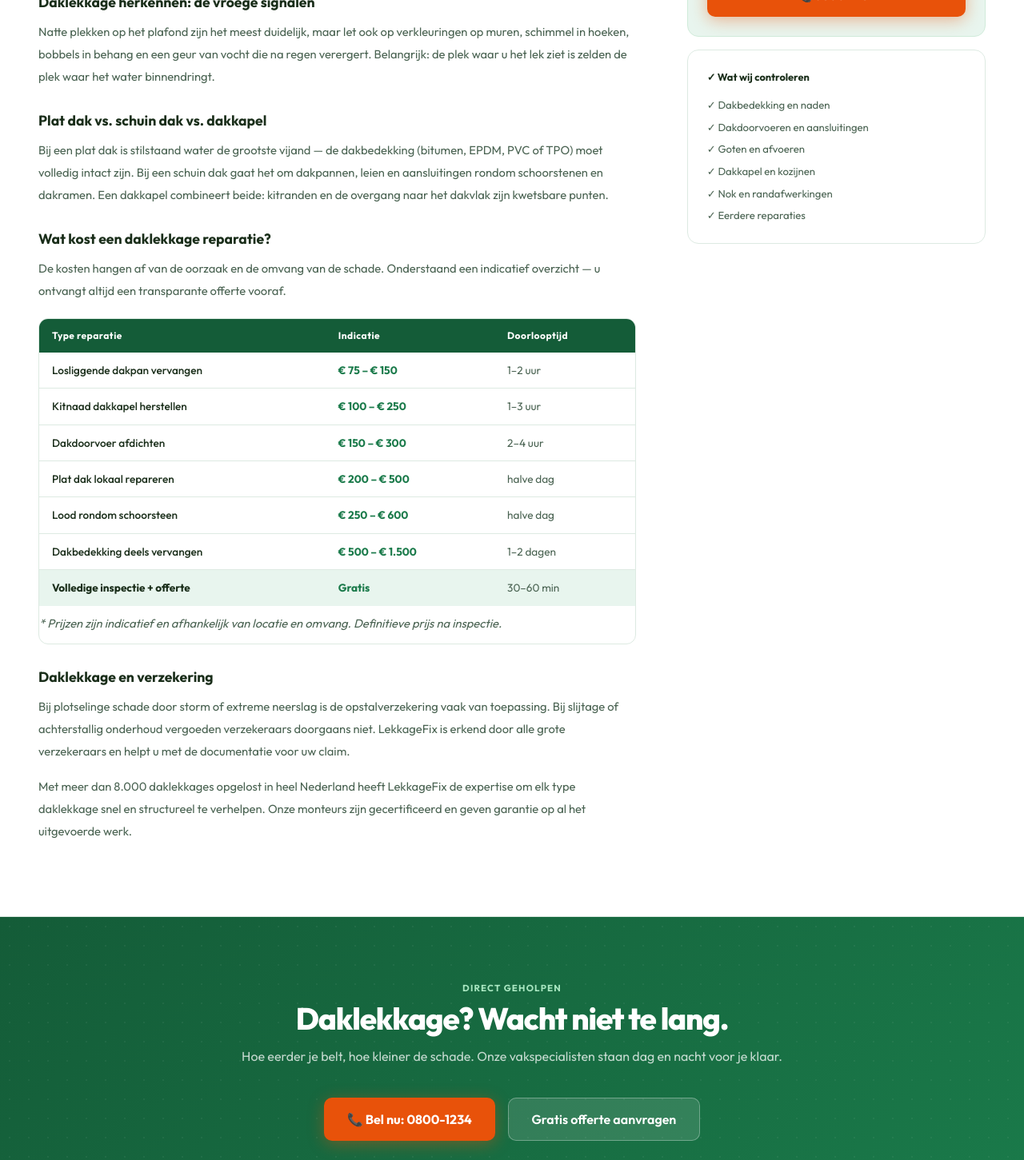
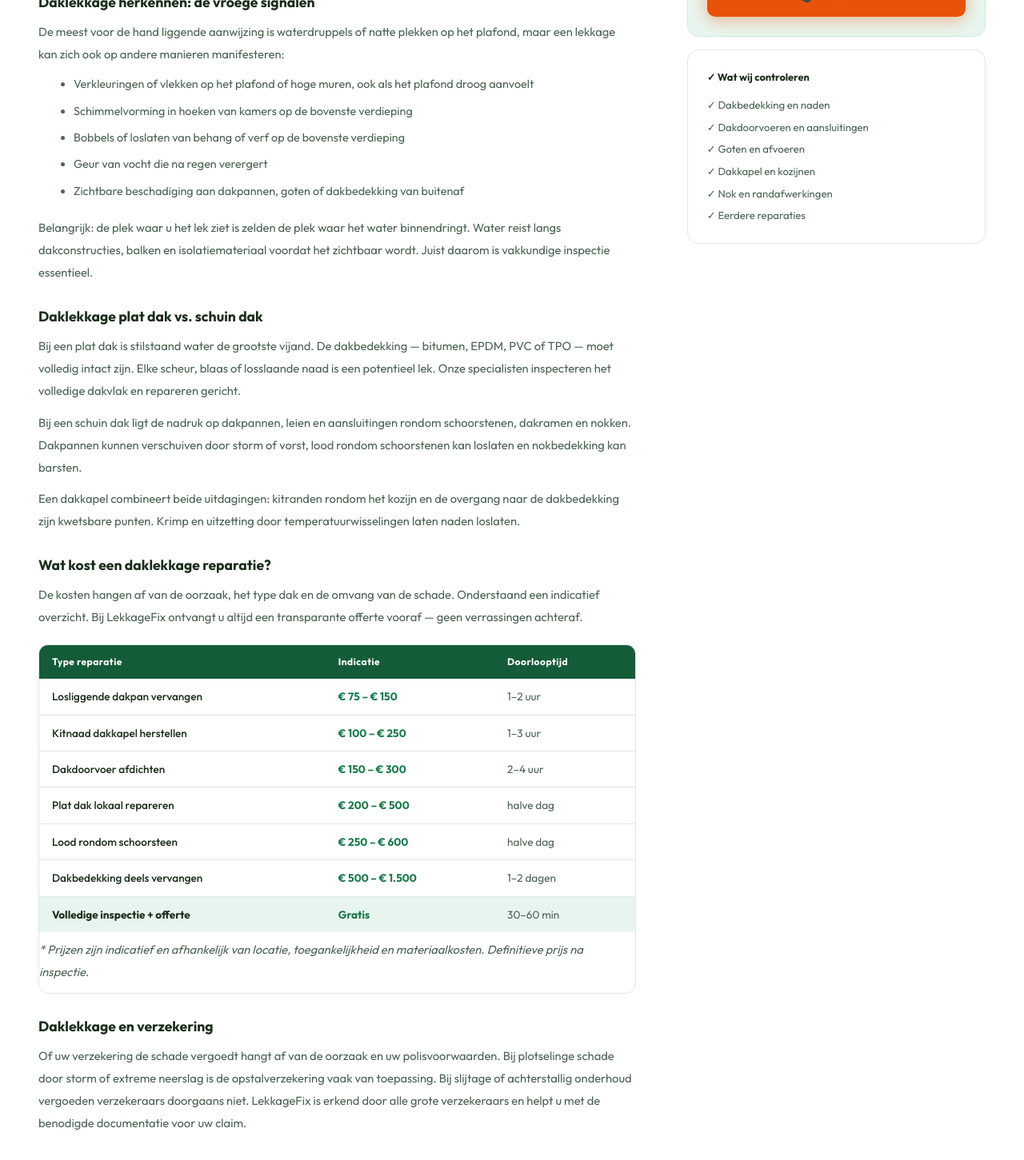
Before and after one commit to SanderKooi/lekkage, a Next.js app: page /lekkage/dak in a window 1280 px wide. Shown: the part 5620-7071 px from the top of the page at 80% size. Built offline with nearby package versions, Linux system fonts and the light colour scheme.

Commit message:
Update [type].jsx

```diff
--- a/pages/lekkage/[type].jsx
+++ b/pages/lekkage/[type].jsx
@@ -58,9 +58,19 @@ const seoPerType = {
   dak: {
     h2: 'Daklekkage reparatie', sub: 'alles wat je moet weten',
     h3_1: 'Daklekkage herkennen: de vroege signalen',
-    p1: 'Natte plekken op het plafond zijn het meest duidelijk, maar let ook op verkleuringen op muren, schimmel in hoeken, bobbels in behang en een geur van vocht die na regen verergert. Belangrijk: de plek waar u het lek ziet is zelden de plek waar het water binnendringt.',
-    h3_2: 'Plat dak vs. schuin dak vs. dakkapel',
-    p2: 'Bij een plat dak is stilstaand water de grootste vijand — de dakbedekking (bitumen, EPDM, PVC of TPO) moet volledig intact zijn. Bij een schuin dak gaat het om dakpannen, leien en aansluitingen rondom schoorstenen en dakramen. Een dakkapel combineert beide: kitranden en de overgang naar het dakvlak zijn kwetsbare punten.',
+    p1: 'De meest voor de hand liggende aanwijzing is waterdruppels of natte plekken op het plafond, maar een lekkage kan zich ook op andere manieren manifesteren:',
+    bullets1: [
+      'Verkleuringen of vlekken op het plafond of hoge muren, ook als het plafond droog aanvoelt',
+      'Schimmelvorming in hoeken van kamers op de bovenste verdieping',
+      'Bobbels of loslaten van behang of verf op de bovenste verdieping',
+      'Geur van vocht die na regen verergert',
+      'Zichtbare beschadiging aan dakpannen, goten of dakbedekking van buitenaf',
+    ],
+    p1b: 'Belangrijk: de plek waar u het lek ziet is zelden de plek waar het water binnendringt. Water reist langs dakconstructies, balken en isolatiemateriaal voordat het zichtbaar wordt. Juist daarom is vakkundige inspectie essentieel.',
+    h3_2: 'Daklekkage plat dak vs. schuin dak',
+    p2: 'Bij een plat dak is stilstaand water de grootste vijand. De dakbedekking — bitumen, EPDM, PVC of TPO — moet volledig intact zijn. Elke scheur, blaas of losslaande naad is een potentieel lek. Onze specialisten inspecteren het volledige dakvlak en repareren gericht.',
+    p2b: 'Bij een schuin dak ligt de nadruk op dakpannen, leien en aansluitingen rondom schoorstenen, dakramen en nokken. Dakpannen kunnen verschuiven door storm of vorst, lood rondom schoorstenen kan loslaten en nokbedekking kan barsten.',
+    p2c: 'Een dakkapel combineert beide uitdagingen: kitranden rondom het kozijn en de overgang naar de dakbedekking zijn kwetsbare punten. Krimp en uitzetting door temperatuurwisselingen laten naden loslaten.',
     prijzen: [
       ['Losliggende dakpan vervangen','€ 75 – € 150','1–2 uur'],
       ['Kitnaad dakkapel herstellen','€ 100 – € 250','1–3 uur'],
@@ -70,8 +80,13 @@ const seoPerType = {
       ['Dakbedekking deels vervangen','€ 500 – € 1.500','1–2 dagen'],
       ['Volledige inspectie + offerte','Gratis','30–60 min'],
     ],
+    prijzenIntro: 'De kosten hangen af van de oorzaak, het type dak en de omvang van de schade. Onderstaand een indicatief overzicht. Bij LekkageFix ontvangt u altijd een transparante offerte vooraf — geen verrassingen achteraf.',
+    prijzenNote: '* Prijzen zijn indicatief en afhankelijk van locatie, toegankelijkheid en materiaalkosten. Definitieve prijs na inspectie.',
+    verzekering: 'Of uw verzekering de schade vergoedt hangt af van de oorzaak en uw polisvoorwaarden. Bij plotselinge schade door storm of extreme neerslag is de opstalverzekering vaak van toepassing. Bij slijtage of achterstallig onderhoud vergoeden verzekeraars doorgaans niet. LekkageFix is erkend door alle grote verzekeraars en helpt u met de benodigde documentatie voor uw claim.',
+    h3_3: 'Daklekkage voorkomen: preventief onderhoud',
+    p3: 'Voorkomen is beter dan genezen. Een jaarlijkse inspectie van uw dak — bij voorkeur in het najaar vóór de natte periode — kan dure reparaties voorkomen. Controleer zelf regelmatig of goten vrij zijn van bladeren, of er dakpannen zichtbaar verschoven zijn en of kitrandjes rondom dakkapellen en schoorstenen nog intact zijn.',
     checklist: ['Dakbedekking en naden','Dakdoorvoeren en aansluitingen','Goten en afvoeren','Dakkapel en kozijnen','Nok en randafwerkingen','Eerdere reparaties'],
-    slot: 'Met meer dan 8.000 daklekkages opgelost in heel Nederland heeft LekkageFix de expertise om elk type daklekkage snel en structureel te verhelpen. Onze monteurs zijn gecertificeerd en geven garantie op al het uitgevoerde werk.',
+    slot: 'Met meer dan 8.000 daklekkages opgelost in heel Nederland heeft LekkageFix de expertise om elk type daklekkage snel en structureel te verhelpen. Onze monteurs zijn gecertificeerd, werken met kwalitatief hoogwaardige materialen en geven garantie op al het uitgevoerde werk.',
   },
   waterleiding: {
     h2: 'Waterleiding lekkage reparatie', sub: 'alles wat je moet weten',
@@ -525,12 +540,16 @@ export default function LekkageType({ type }) {
 
               <h3>{seo.h3_1}</h3>
               <p>{seo.p1}</p>
+              {seo.bullets1 && <ul style={{margin:'0.75rem 0 1rem 1.25rem',display:'flex',flexDirection:'column',gap:'0.4rem'}}>{seo.bullets1.map((b,i) => <li key={i} style={{fontSize:'0.9rem',color:'var(--muted)',lineHeight:1.6}}>{b}</li>)}</ul>}
+              {seo.p1b && <p>{seo.p1b}</p>}
 
               <h3>{seo.h3_2}</h3>
               <p>{seo.p2}</p>
+              {seo.p2b && <p style={{marginTop:'0.75rem'}}>{seo.p2b}</p>}
+              {seo.p2c && <p style={{marginTop:'0.75rem'}}>{seo.p2c}</p>}
 
               <h3>Wat kost een {type.naam.toLowerCase()} reparatie?</h3>
-              <p>De kosten hangen af van de oorzaak en de omvang van de schade. Onderstaand een indicatief overzicht — u ontvangt altijd een transparante offerte vooraf.</p>
+              <p>{seo.prijzenIntro || 'De kosten hangen af van de oorzaak en de omvang van de schade. Onderstaand een indicatief overzicht — u ontvangt altijd een transparante offerte vooraf.'}</p>
 
               <div className="price-table">
                 <table>
@@ -544,11 +563,13 @@ export default function LekkageType({ type }) {
                     ))}
                   </tbody>
                 </table>
-                <p className="table-note">* Prijzen zijn indicatief en afhankelijk van locatie en omvang. Definitieve prijs na inspectie.</p>
+                <p className="table-note">{seo.prijzenNote || '* Prijzen zijn indicatief en afhankelijk van locatie en omvang. Definitieve prijs na inspectie.'}</p>
               </div>
 
               <h3>{type.naam} en verzekering</h3>
-              <p>Bij plotselinge schade door storm of extreme neerslag is de opstalverzekering vaak van toepassing. Bij slijtage of achterstallig onderhoud vergoeden verzekeraars doorgaans niet. LekkageFix is erkend door alle grote verzekeraars en helpt u met de documentatie voor uw claim.</p>
+              <p>{seo.verzekering || 'Bij plotselinge schade door storm of extreme neerslag is de opstalverzekering vaak van toepassing. Bij slijtage of achterstallig onderhoud vergoeden verzekeraars doorgaans niet. LekkageFix is erkend door alle grote verzekeraars en helpt u met de documentatie voor uw claim.'}</p>
+
+              {seo.h3_3 && <><h3>{seo.h3_3}</h3><p>{seo.p3}</p></>}
 
               <p style={{marginTop:'1rem'}}>{seo.slot}</p>
             </div>
```
